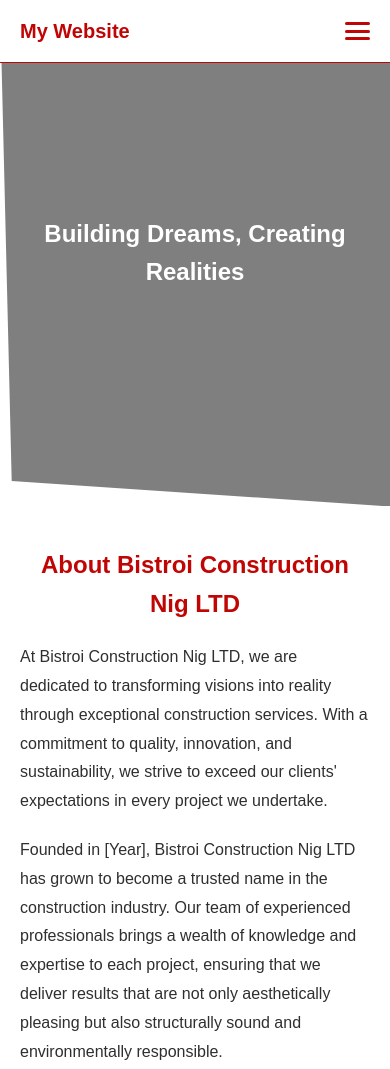
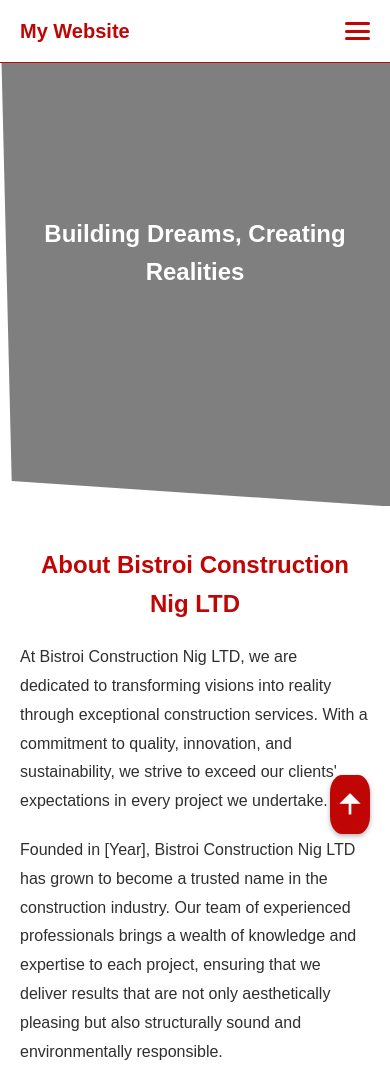
Before and after one commit to Attohval/Bistroi-web, a plain HTML site: page aboutUs.html in a window 390 px wide. Shown: the top 1069 px of the page. Drawn offline with nearby package versions, Linux system fonts and the light colour scheme.

Commit message:
more updates to these files.

```diff
--- a/aboutUs.html
+++ b/aboutUs.html
@@ -103,6 +103,7 @@
     </section>
     <!-- Footer -->
     <footer id="footer">
+        <a href="#" class="back-to-top"><i class="ri-arrow-up-fill"></i></a>
         <div class="footer-container">
             <div class="footer-info">
                 <h3 >Bistroi Construction Nig LTD.</h3>
--- a/style.css
+++ b/style.css
@@ -180,28 +180,6 @@
     .slide:nth-child(4) { background: linear-gradient(to right,#c00505,#650505); }
     .slide:nth-child(5) { background: linear-gradient(to right,#c00505,#650505); }
 
-    /* Nav buttons */
-    /* .nav-btn {
-      position: absolute;
-      top: 50%;
-      transform: translateY(-50%);
-      background: rgba(255, 255, 255, 0.6);
-      border: none;
-      padding: 15px;
-      cursor: pointer;
-      font-size: 20px;
-      border-radius: 50%;
-      transition: background 0.3s;
-      z-index: 10;
-    } */
-
-    /* .nav-btn:hover {
-      background: rgba(255, 255, 255, 0.9);
-    } */
-
-    /* .prev { left: 15px; }
-    .next { right: 15px; } */
-
     /* Dots */
     .dots {
       position: absolute;
@@ -383,6 +361,19 @@
       background: var(--footer-bg);
     }
 
+    .back-to-top {
+      position: fixed;
+      bottom: 20px;
+      right: 20px;
+      background: var(--primary-bg);
+      color: var(--secondary-txt);
+      padding: 4px;
+      border-radius: 30%;
+      font-size: 32px;
+      box-shadow: 0 2px 5px rgba(0,0,0,0.3);
+      /* transition: background 0.3s; */
+      z-index: 1000;
+    }
     .footer-container {
         color: var(--secondary-txt);
         display: grid;
@@ -545,8 +536,8 @@
       width: 100px;
       height: 100px;
       border-radius: 20%;
-      object-fit: cover;
-      margin-bottom: 12px;
+      /* object-fit: cover;
+      margin-bottom: 12px; */
     }
     .team-card h3 {
       margin-bottom: 8px;
@@ -564,7 +555,7 @@
       gap: 10px;
     }
     .team-card .social-icon {
-      font-size: 20px;
+      font-size: 32px;
       color: var(--secondary-bg);
       transition: color 0.3s;
     }
@@ -789,4 +780,8 @@
     .team-card {
       max-width: 350px;
     }
+
+    .back-to-top {
+      bottom: 10px;
+    }
   }
```
Also changed, not shown: index.html (+1 -0 lines), projects.html (+1 -0 lines), services.html (+1 -0 lines).
